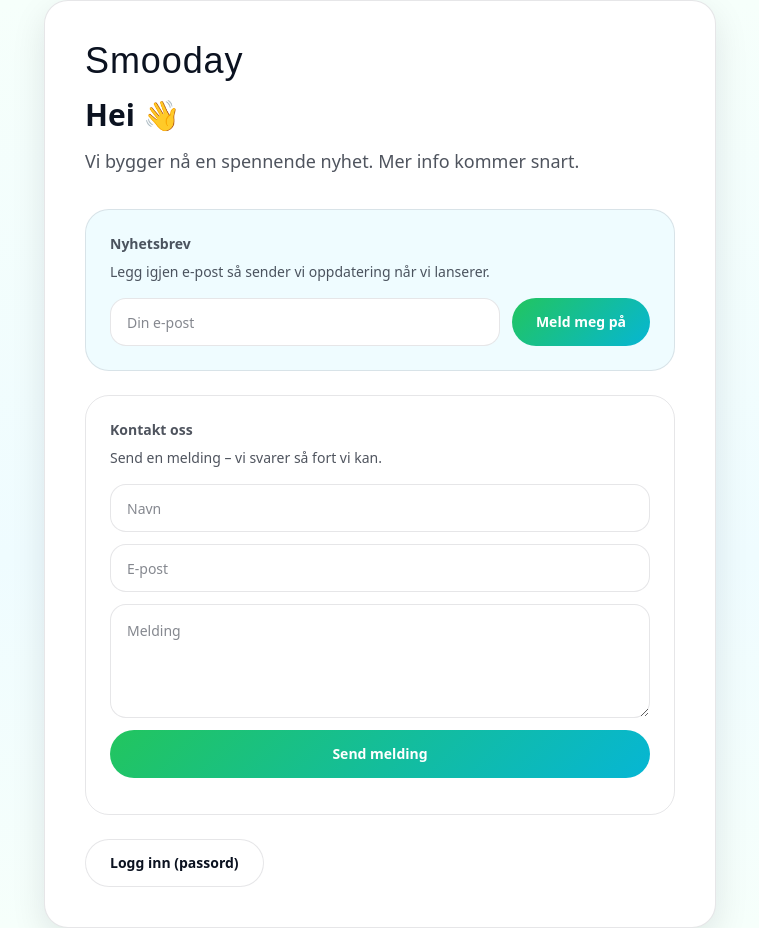
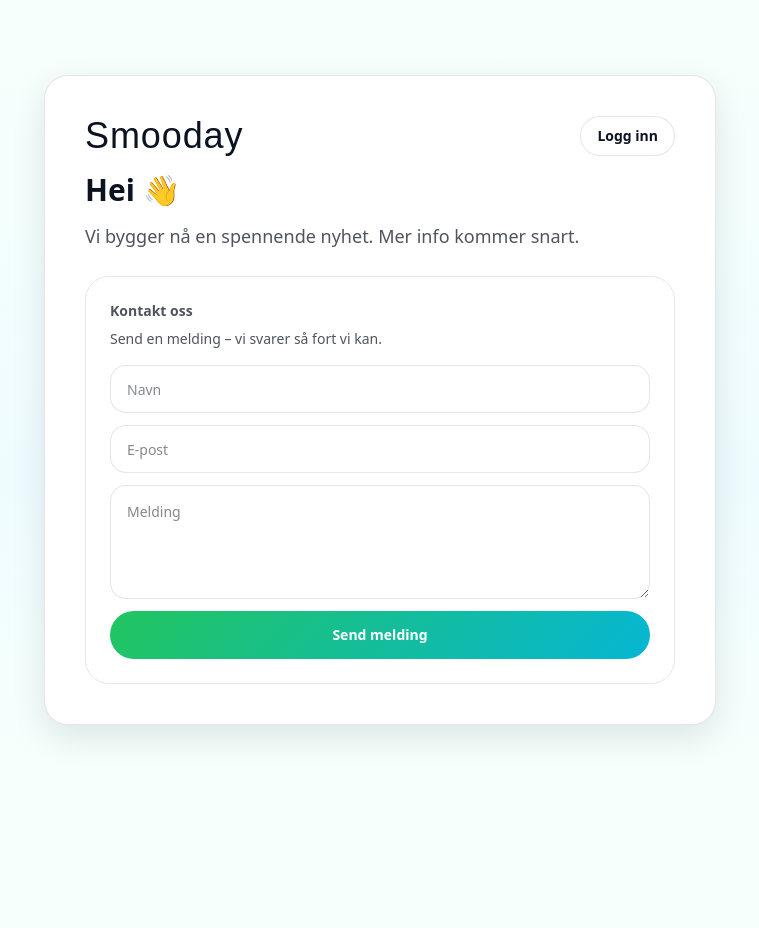
Before and after one commit to Smertefri-2026/smootday-feb-26, a Next.js app: page / in a window 1280 px wide. Shown: the whole page, without its empty margins (260-1019 px from the left). After the commit the page ends 800 px from the top, so only its background shows below. Built offline with nearby package versions, Linux system fonts and the light colour scheme; a web font is replaced by a local one.

Commit message:
Fix preview imports after moving sections

```diff
--- a/src/app/(preview)/preview/page.tsx
+++ b/src/app/(preview)/preview/page.tsx
@@ -1,3 +1,4 @@
+// /Users/oystein/nettsider/smootday-v2-feb-26/src/app/(preview)/preview/page.tsx
 import PublicHeader from "@/components/shell/PublicHeader";
 
 import Section1Hero from "@/app/(preview)/sections/Section1Hero";
--- a/src/app/page.tsx
+++ b/src/app/page.tsx
@@ -1,3 +1,4 @@
+// /Users/oystein/nettsider/smootday-v2-feb-26/src/app/page.tsx
 export default function Home() {
   return (
     <div
@@ -9,8 +10,14 @@
     >
       <main
         className="w-full max-w-2xl rounded-3xl border p-8 sm:p-10"
-        style={{ background: "var(--surface)", borderColor: "var(--line)", boxShadow: "var(--shadow-card)" }}
+        style={{
+          background: "var(--surface)",
+          borderColor: "var(--line)",
+          boxShadow: "var(--shadow-card)",
+        }}
       >
+        {/* Top row: brand + login */}
+        <div className="flex items-start justify-between gap-4">
           <div
             className="text-4xl tracking-wide"
             style={{ fontFamily: "var(--font-ranchers)", color: "var(--ink)" }}
@@ -18,38 +25,29 @@
             Smooday
           </div>
 
-        <h1 className="mt-4 text-2xl sm:text-3xl font-extrabold" style={{ fontFamily: "var(--font-heading)" }}>
+          <a
+            href="/unlock"
+            className="inline-flex h-10 items-center justify-center rounded-full px-4 text-sm font-extrabold transition"
+            style={{
+              background: "rgba(255,255,255,0.70)",
+              border: "1px solid var(--line)",
+              color: "var(--ink)",
+            }}
+          >
+            Logg inn
+          </a>
+        </div>
+
+        <h1
+          className="mt-4 text-2xl sm:text-3xl font-extrabold"
+          style={{ fontFamily: "var(--font-heading)" }}
+        >
           Hei 👋
         </h1>
 
         <p className="mt-3 text-lg leading-8" style={{ color: "var(--slate)" }}>
           Vi bygger nå en spennende nyhet. Mer info kommer snart.
         </p>
-
-        {/* Newsletter */}
-        <div className="mt-8 rounded-3xl border p-6" style={{ borderColor: "var(--line)", background: "var(--bg-2)" }}>
-          <div className="text-sm font-semibold" style={{ color: "var(--slate)" }}>
-            Nyhetsbrev
-          </div>
-          <p className="mt-2 text-sm" style={{ color: "var(--slate)" }}>
-            Legg igjen e-post så sender vi oppdatering når vi lanserer.
-          </p>
-
-          <div className="mt-4 flex flex-col gap-3 sm:flex-row">
-            <input
-              className="h-12 flex-1 rounded-2xl border px-4 text-sm"
-              placeholder="Din e-post"
-            />
-            <button
-              className="h-12 rounded-full px-6 text-sm font-extrabold"
-              style={{ background: "var(--g-primary)", color: "#fff" }}
-            >
-              Meld meg på
-            </button>
-          </div>
-
-
-        </div>
 
          {/* Contact form */}
         <div className="mt-6 rounded-3xl border p-6" style={{ borderColor: "var(--line)" }}>
@@ -63,27 +61,18 @@
           <div className="mt-4 grid gap-3">
             <input className="h-12 rounded-2xl border px-4 text-sm" placeholder="Navn" />
             <input className="h-12 rounded-2xl border px-4 text-sm" placeholder="E-post" />
-            <textarea className="rounded-2xl border p-4 text-sm" rows={4} placeholder="Melding" />
+            <textarea
+              className="rounded-2xl border p-4 text-sm"
+              rows={4}
+              placeholder="Melding"
+            />
             <button
               className="h-12 rounded-full text-sm font-extrabold"
               style={{ background: "var(--g-primary)", color: "#fff" }}
             >
               Send melding
             </button>
-            <div className="text-xs" style={{ color: "var(--slate)" }}>
           </div>
-          </div>
-        </div>
-
-        {/* Preview link */}
-        <div className="mt-6 flex gap-3">
-          <a
-            href="/unlock"
-            className="inline-flex h-12 items-center justify-center rounded-full px-6 text-sm font-extrabold"
-            style={{ background: "rgba(255,255,255,0.70)", border: "1px solid var(--line)", color: "var(--ink)" }}
-          >
-            Logg inn (passord)
-          </a>
         </div>
       </main>
     </div>
--- a/src/app/unlock/page.tsx
+++ b/src/app/unlock/page.tsx
@@ -1,3 +1,4 @@
+// /Users/oystein/nettsider/smootday-v2-feb-26/src/app/unlock/page.tsx
 "use client";
 
 import { useState } from "react";
@@ -7,12 +8,17 @@
   const [err, setErr] = useState<string | null>(null);
 
   const submit = () => {
+    setErr(null);
+
     if (pw.trim().toLowerCase() !== "henry") {
       setErr("Feil passord");
       return;
     }
-    // set cookie (7 dager)
-document.cookie = `smooday_preview=1; path=/; max-age=${60 * 60 * 24 * 7}; samesite=lax`;  };
+
+    // ✅ sett cookie (7 dager) + redirect
+    document.cookie = `smooday_preview=1; path=/; max-age=${60 * 60 * 24 * 7}; samesite=lax; secure`;
+    window.location.href = "/preview";
+  };
 
   return (
     <div
@@ -40,8 +46,14 @@
           Preview
         </h1>
 
+        <p className="mt-2 text-sm" style={{ color: "var(--slate)" }}>
+          Skriv passordet for å åpne preview-siden.
+        </p>
 
-        <label className="mt-6 block text-sm font-semibold" style={{ color: "var(--slate)" }}>
+        <label
+          className="mt-6 block text-sm font-semibold"
+          style={{ color: "var(--slate)" }}
+        >
           Passord
         </label>
 
@@ -64,7 +76,7 @@
           className="mt-5 h-12 w-full rounded-full text-sm font-extrabold"
           style={{ background: "var(--g-primary)", color: "#fff" }}
         >
-          Lås opp
+          Logg inn
         </button>
       </main>
     </div>
```
Lines whose indentation alone changed are shown as unchanged.
